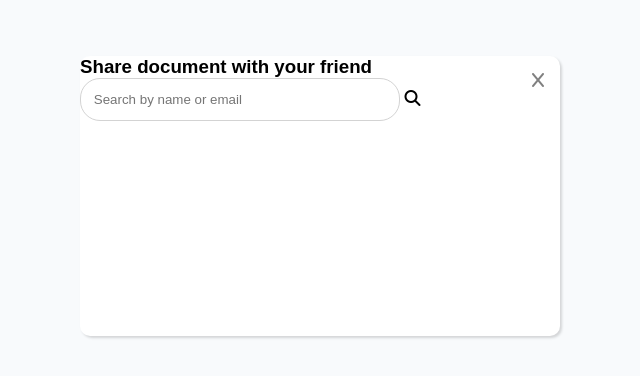
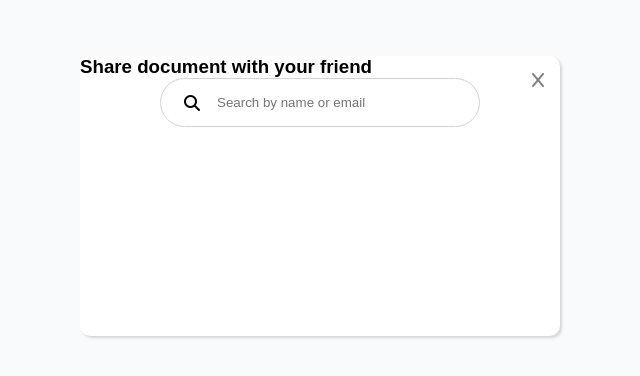
Before and after one commit to eobcre/share-card, a website built with Vite: page index.html in a window 1280 px wide. Shown: the part 204-580 px from the top of the page, without its empty margins (320-960 px from the left). Built offline with nearby package versions, Linux system fonts and the light colour scheme.

Commit message:
styled search bar

```diff
--- a/src/style.css
+++ b/src/style.css
@@ -29,21 +29,27 @@
 }
 
 .close-icon {
-  color: var(--color-gray);
   position: absolute;
   top: 16px;
   right: 16px;
+  color: var(--color-gray);
 }
 
-.search {
+.search-container {
   display: grid;
   place-items: center;
+  position: relaive;
 }
 
-input {
+.search-container input {
   border: 1px solid var(--color-lightgray);
-  border-radius: 20px;
+  border-radius: 30px;
   outline: none;
-  padding: 0.8rem;
+  padding: 1rem 1rem 1rem 3.5rem;
   width: 20rem;
 }
+
+.search-container .search-icon {
+  position: absolute;
+  left: 6.5rem;
+}
```
